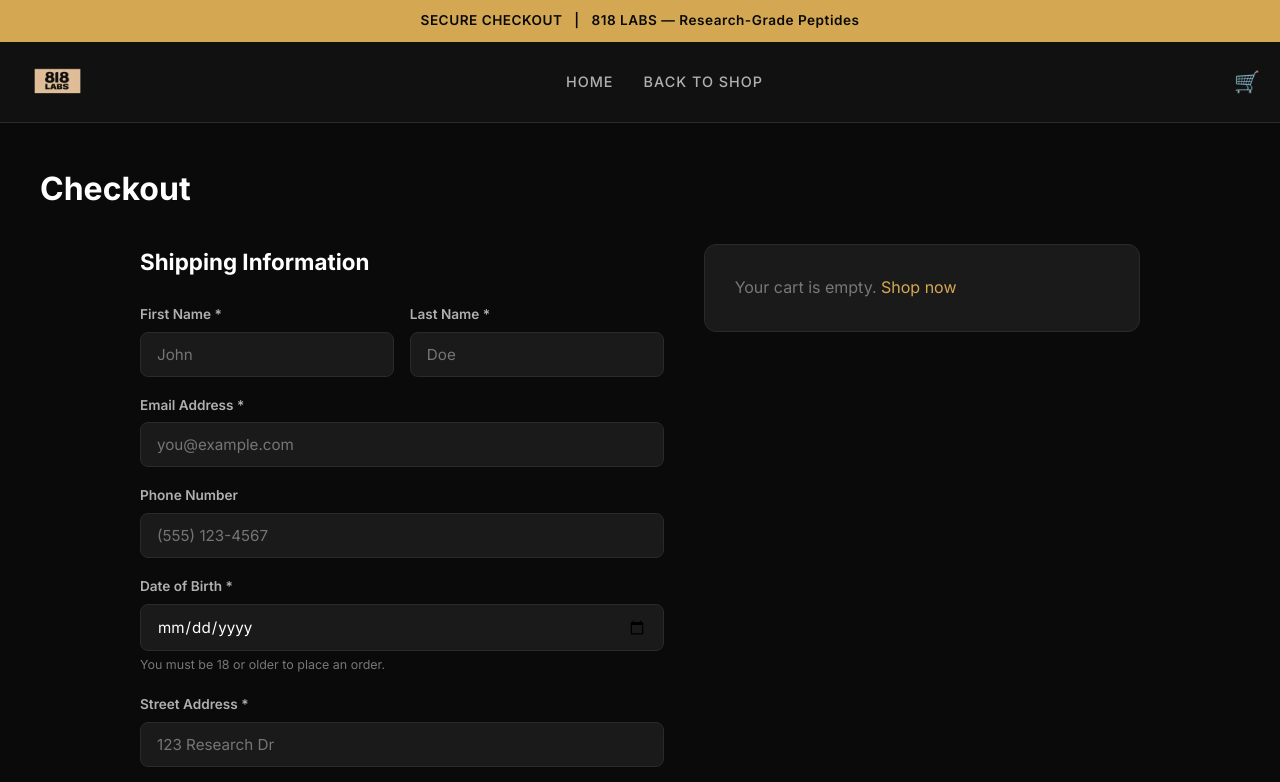
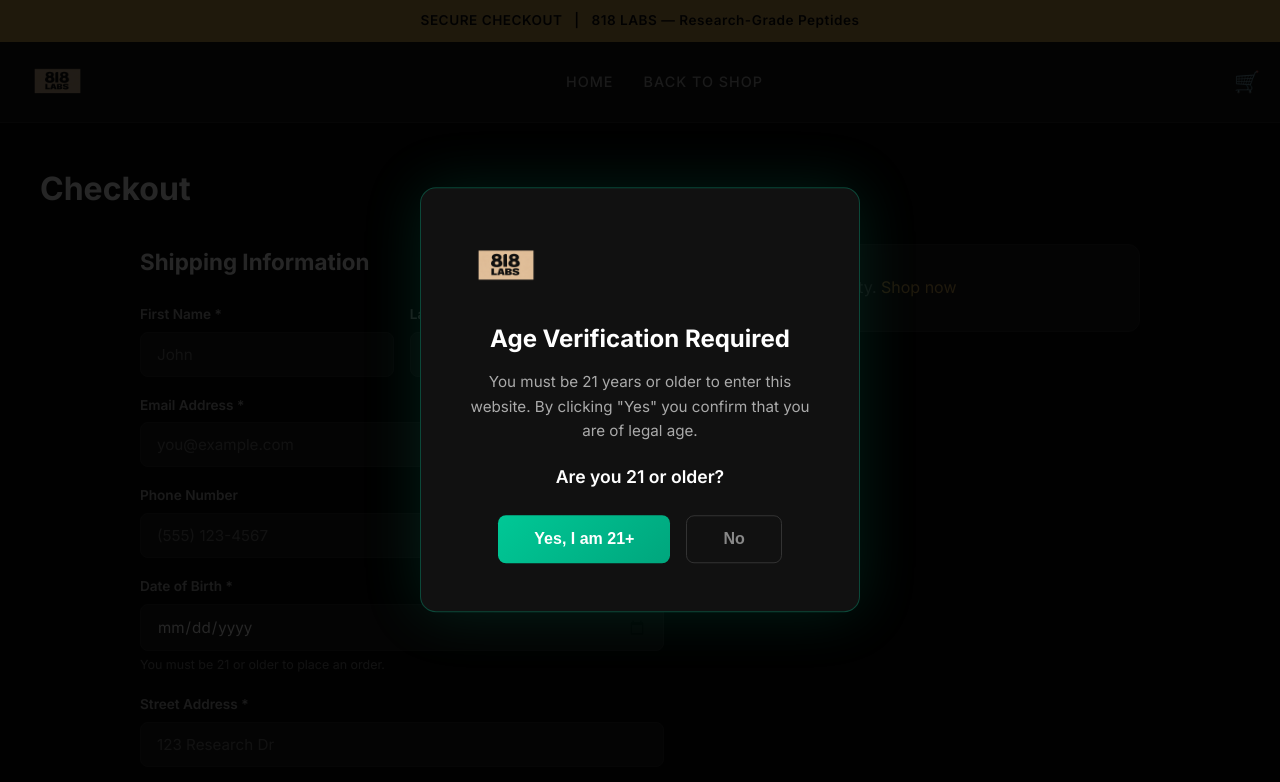
Before and after one commit to sliheetnicolas-tech/818labs, a plain HTML site: page checkout.html in a window 1280 px wide. Shown: the top 782 px of the page. Drawn offline with Linux system fonts and the light colour scheme.

Commit message:
Add site-wide 21+ age gate popup, bump checkout DOB check from 18 to 21

```diff
--- a/checkout.html
+++ b/checkout.html
@@ -53,7 +53,7 @@
             <div class="form-group">
               <label>Date of Birth *</label>
               <input type="date" id="dobInput" required max="">
-              <small style="color:var(--text-muted);font-size:0.78rem;">You must be 18 or older to place an order.</small>
+              <small style="color:var(--text-muted);font-size:0.78rem;">You must be 21 or older to place an order.</small>
             </div>
             <div class="form-group">
               <label>Street Address *</label>
@@ -149,7 +149,7 @@
   <div class="cart-sidebar"><div class="cart-header"><h3>🛒 Your Cart</h3><button class="cart-close">&times;</button></div><div class="cart-items"></div><div class="cart-footer"><div class="cart-total"><span>Total</span><span class="amount">$0.00</span></div><a href="checkout.html" class="btn-checkout">Proceed to Checkout</a></div></div>
 
   <script src="js/products.js?v=2"></script>
-  <script src="js/app.js?v=4"></script>
+  <script src="js/app.js?v=5"></script>
   <script>updateCheckoutSummary();</script>
 </body>
 </html>
--- a/js/app.js
+++ b/js/app.js
@@ -1,6 +1,80 @@
 // ============================================
 // 818 LABS - Main Application JS
 // ============================================
+
+// --- AGE GATE (site-wide) ---
+(function() {
+  if (localStorage.getItem('818labs-age-verified') === 'true') return;
+
+  // Create overlay
+  const overlay = document.createElement('div');
+  overlay.id = 'ageGateOverlay';
+  overlay.innerHTML = `
+    <div class="age-gate-backdrop"></div>
+    <div class="age-gate-modal">
+      <img src="images/logo.png" alt="818 Labs" class="age-gate-logo">
+      <h2>Age Verification Required</h2>
+      <p>You must be 21 years or older to enter this website. By clicking "Yes" you confirm that you are of legal age.</p>
+      <p class="age-gate-question">Are you 21 or older?</p>
+      <div class="age-gate-buttons">
+        <button id="ageGateYes" class="age-gate-btn age-gate-yes">Yes, I am 21+</button>
+        <button id="ageGateNo" class="age-gate-btn age-gate-no">No</button>
+      </div>
+    </div>
+  `;
+
+  // Inject styles
+  const style = document.createElement('style');
+  style.textContent = `
+    .age-gate-backdrop {
+      position: fixed; inset: 0; background: rgba(0,0,0,0.85); z-index: 99998;
+    }
+    .age-gate-modal {
+      position: fixed; top: 50%; left: 50%; transform: translate(-50%,-50%);
+      background: #111; border: 1px solid rgba(0,200,150,0.3); border-radius: 16px;
+      padding: 48px 40px; text-align: center; z-index: 99999;
+      max-width: 440px; width: 90%; box-shadow: 0 0 60px rgba(0,200,150,0.15);
+    }
+    .age-gate-logo { height: 60px; margin-bottom: 24px; }
+    .age-gate-modal h2 {
+      font-size: 1.5rem; color: #fff; margin-bottom: 12px; font-weight: 700;
+    }
+    .age-gate-modal p {
+      color: #aaa; font-size: 0.95rem; line-height: 1.6; margin-bottom: 8px;
+    }
+    .age-gate-question {
+      color: #fff !important; font-size: 1.1rem !important; font-weight: 600;
+      margin-top: 20px !important; margin-bottom: 24px !important;
+    }
+    .age-gate-buttons { display: flex; gap: 16px; justify-content: center; }
+    .age-gate-btn {
+      padding: 14px 36px; border: none; border-radius: 8px; font-size: 1rem;
+      font-weight: 600; cursor: pointer; transition: all 0.2s;
+    }
+    .age-gate-yes {
+      background: linear-gradient(135deg, #00c896, #00a67d); color: #fff;
+    }
+    .age-gate-yes:hover { transform: translateY(-2px); box-shadow: 0 4px 20px rgba(0,200,150,0.4); }
+    .age-gate-no {
+      background: transparent; color: #888; border: 1px solid #333;
+    }
+    .age-gate-no:hover { border-color: #666; color: #ccc; }
+    body.age-gate-active { overflow: hidden; }
+  `;
+  document.head.appendChild(style);
+  document.body.appendChild(overlay);
+  document.body.classList.add('age-gate-active');
+
+  document.getElementById('ageGateYes').addEventListener('click', function() {
+    localStorage.setItem('818labs-age-verified', 'true');
+    overlay.remove();
+    document.body.classList.remove('age-gate-active');
+  });
+
+  document.getElementById('ageGateNo').addEventListener('click', function() {
+    window.location.href = 'https://www.google.com';
+  });
+})();
 
 // --- CART STATE ---
 let cart = JSON.parse(localStorage.getItem('818labs-cart') || '[]');
@@ -426,8 +500,8 @@ function placeOrder(e) {
       return;
     }
     const age = getAge(dob);
-    if (age < 18) {
-      showToast('You must be 18 or older to place an order');
+    if (age < 21) {
+      showToast('You must be 21 or older to place an order');
       dobInput.focus();
       return;
     }
```
Also changed, not shown: about.html (+1 -1 lines), contact.html (+1 -1 lines), faq.html (+1 -1 lines), index.html (+1 -1 lines), privacy.html (+1 -1 lines), product.html (+1 -1 lines), refund.html (+1 -1 lines), shipping.html (+1 -1 lines), shop.html (+1 -1 lines), terms.html (+1 -1 lines).
